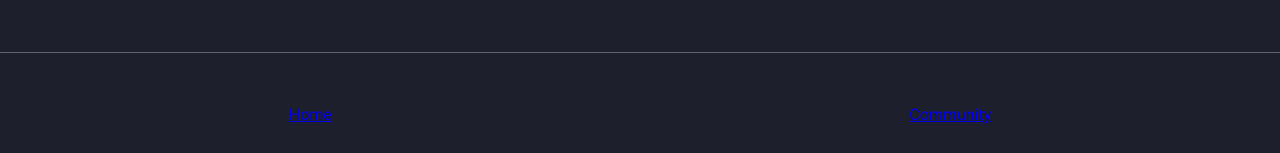
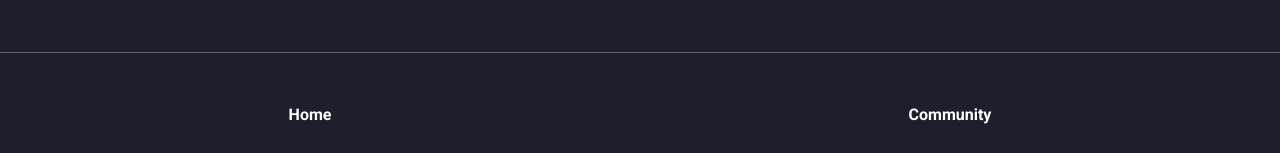
Before and after one commit to sinouJ/apex_app_frag, a Vue app: page /#/community in a window 1280 px wide. Shown: the part 644-797 px from the top of the page. Built offline with nearby package versions, Linux system fonts and the light colour scheme; some icons are missing.

Commit message:
fix nav bug

```diff
--- a/src/App.vue
+++ b/src/App.vue
@@ -17,4 +17,7 @@ export default {
 </script>
 
 <style>
+  #app {
+    padding-bottom: 112px;
+  }
 </style>
--- a/src/sass/components/_default.scss
+++ b/src/sass/components/_default.scss
@@ -14,4 +14,10 @@ body {
             list-style: none;
         }
     }
+
+    a {
+        text-decoration: none;
+        color: inherit;
+        font-weight: bold;
+    }
 }
```
